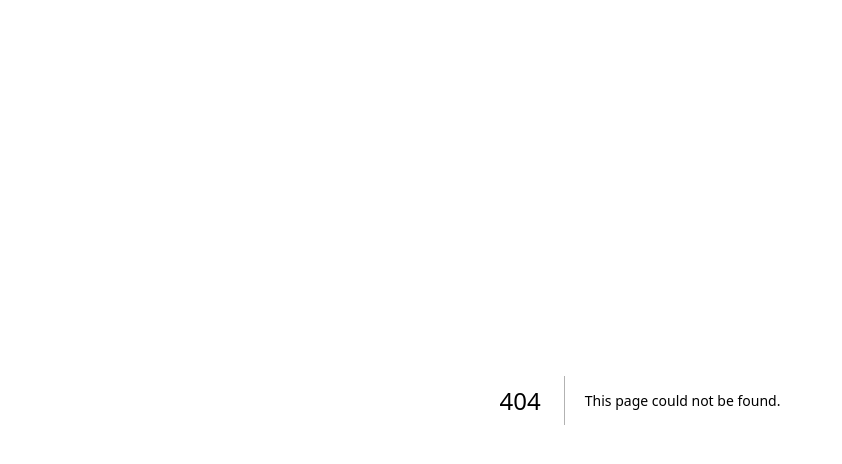
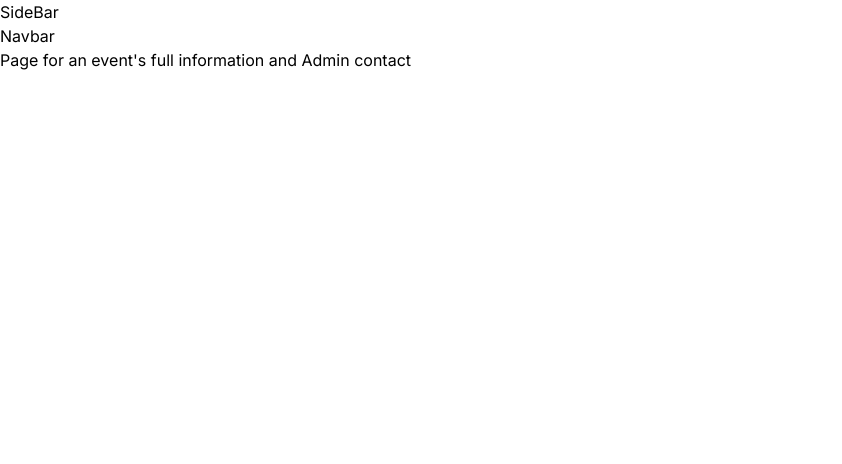
Before and after one commit to its-adityajohri/Syncronify, a Next.js app in the folder client/: page /dashboard/event-page in a window 1280 px wide. Before the commit this address had no page. Shown: the top 464 px of the page, without its empty margins (0-842 px from the left). Built offline with nearby package versions, Linux system fonts and the light colour scheme.

Commit message:
Client Routes Update

```diff
--- /dev/null
+++ b/client/src/app/dashboard/event-page/page.tsx
@@ -0,0 +1,9 @@
+import React from 'react'
+
+const eventPage = () => {
+  return (
+    <div>Page for an event's full information and Admin contact</div>
+  )
+}
+
+export default eventPage
```
